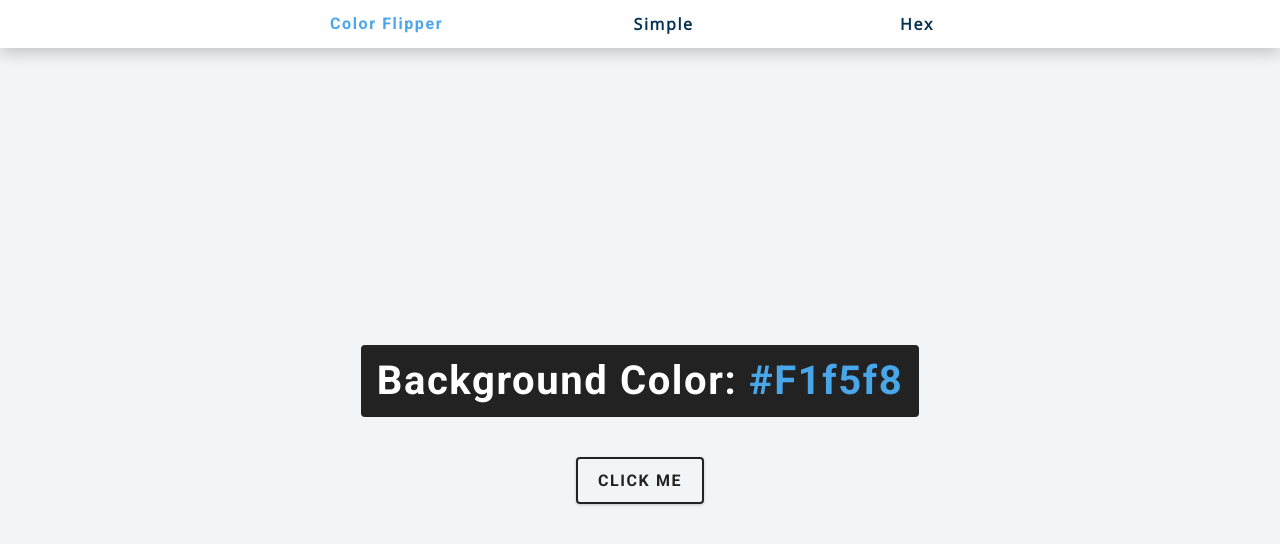
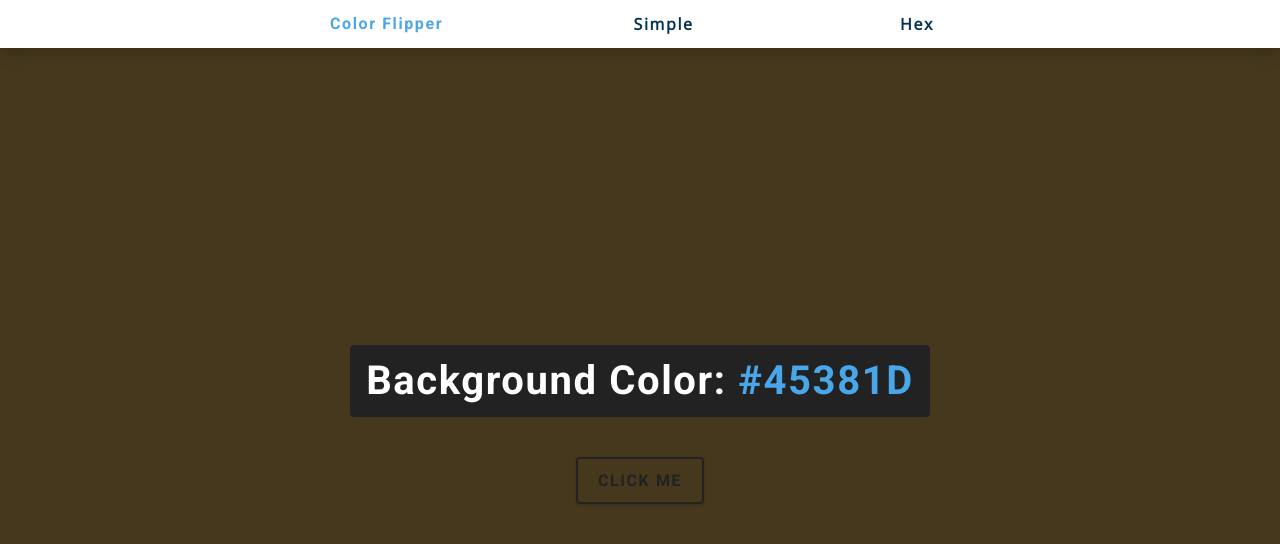
Before and after one commit to yunusemreerkesikbas/ColorFlipper, a plain HTML site: page hex.html in a window 1280 px wide. Both pictures are taken after a click on the button "CLICK ME". Drawn offline with nearby package versions, Linux system fonts and the light colour scheme.

Commit message:
hex.js DOM manipulations added

```diff
--- a/hex.html
+++ b/hex.html
@@ -4,10 +4,11 @@
     <meta charset="UTF-8">
     <meta http-equiv="X-UA-Compatible" content="IE=edge">
     <meta name="viewport" content="width=device-width, initial-scale=1.0">
-    <title>Color Flipper || Simple </title>
+    <title>Color Flipper || Hex </title>
     <link rel="stylesheet" href="styles.css">
 </head>
 <body>
+
     <nav>
         <div class="nav-center">
             <h4>color flipper</h4>
@@ -27,7 +28,7 @@
         <div class="container">
             <h2>background color: <span class="color">#f1f5f8</span></h2>
 
-            <button class="btn btn-hero" id="btn">click me</button>
+            <button class="btn btn-hero" id="btn">Click Me </button>
         </div>
     </main>
     <script src="hex.js"></script>
--- a/hex.js
+++ b/hex.js
@@ -0,0 +1,17 @@
+const hex = [0,1,2,3,4,5,6,7,8,9,"A","B","C","D","E","F"];
+
+const btn =  document.getElementById("btn");
+const color = document.querySelector(".color");
+
+btn.addEventListener('click', function () {
+    let hexColor = "#";
+    for (let i = 0; i < 6; i++) {
+        hexColor += hex[getRandomNumber()];
+    }
+    color.textContent = hexColor;
+    document.body.style.backgroundColor = hexColor;
+});
+
+function getRandomNumber() {
+    return Math.floor(Math.random() * hex.length);
+}
```
